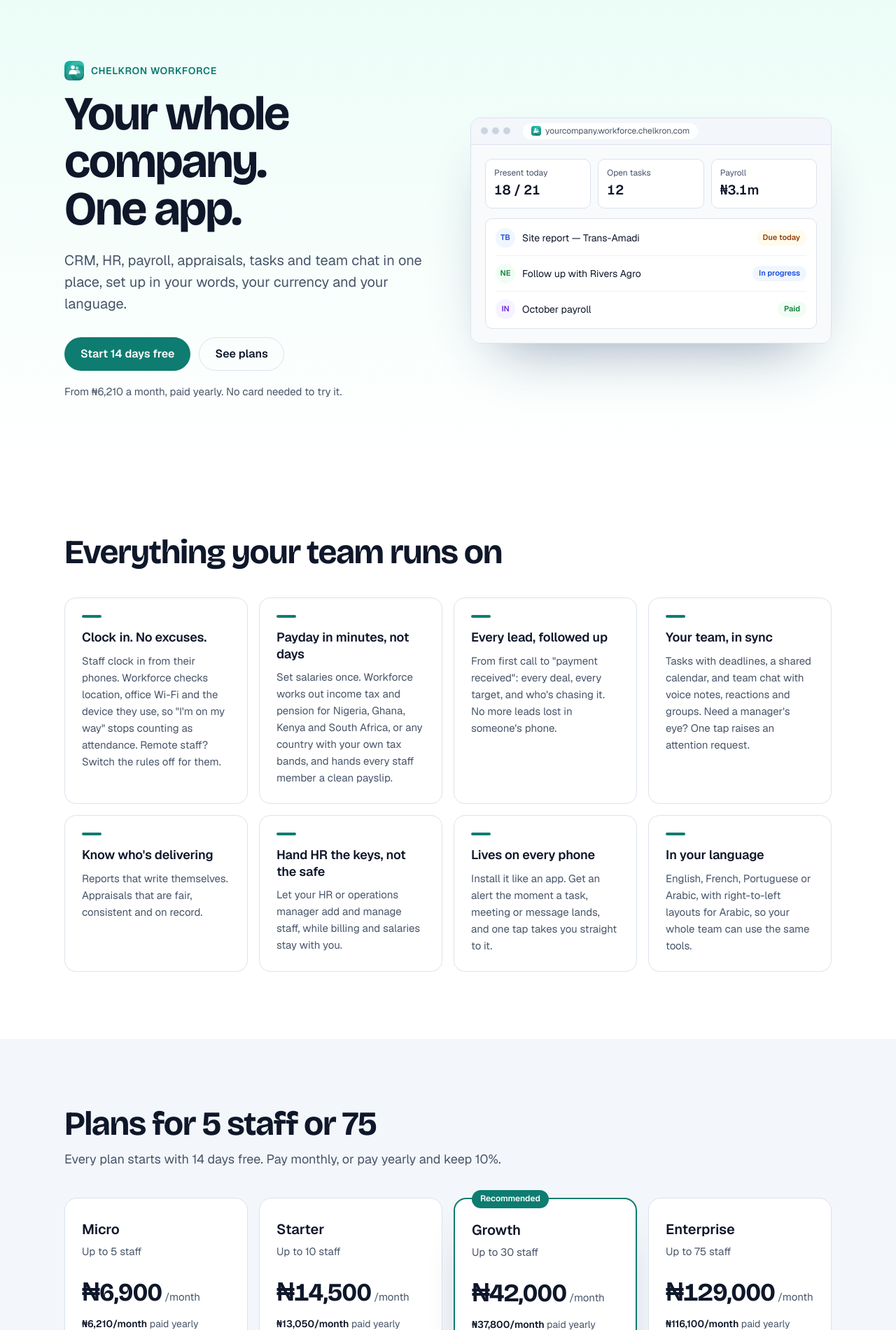
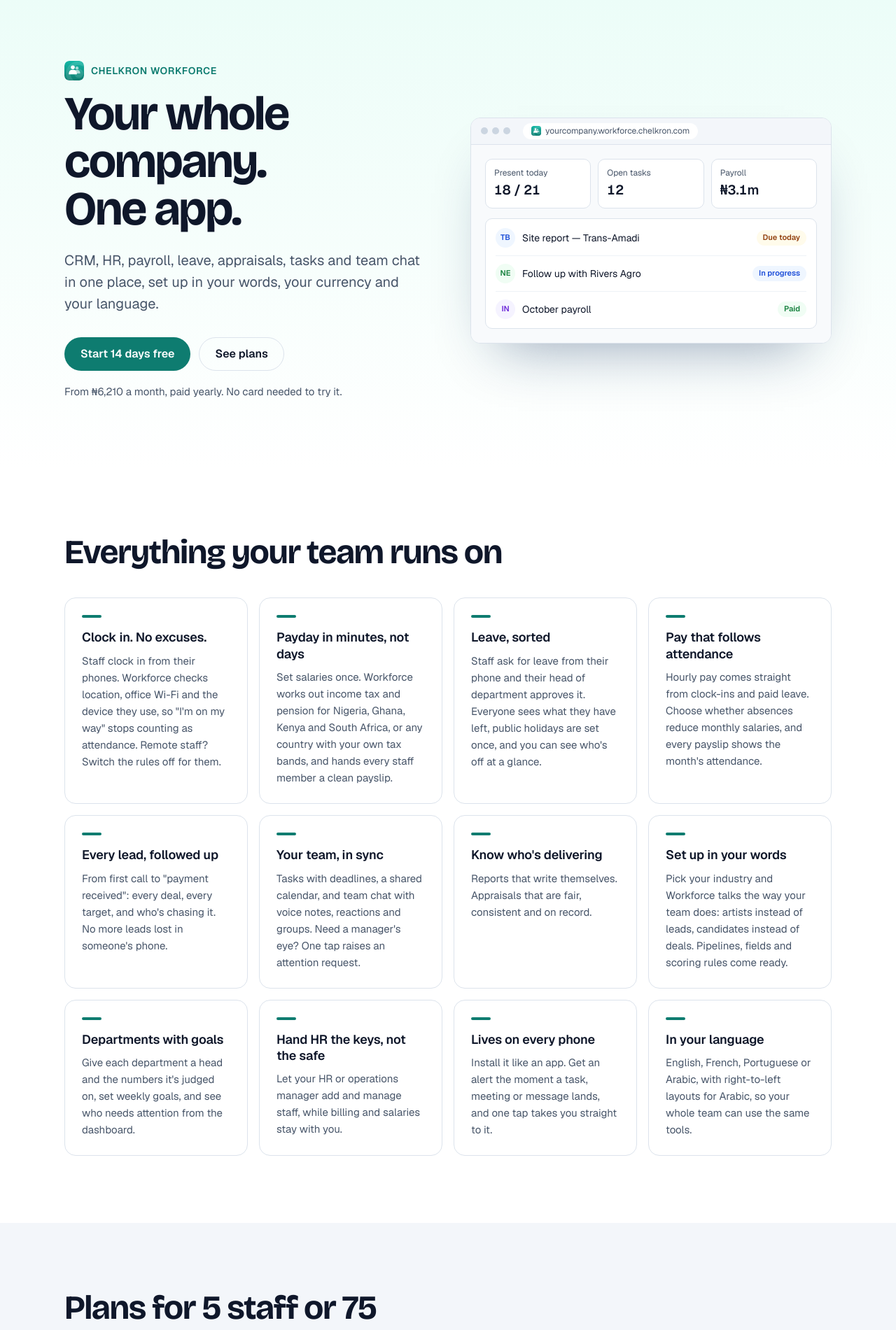
Before and after one commit to chelkron/chelkron-website, a PHP site: page /workforce in a window 1280 px wide. Shown: the part 70-1971 px from the top of the page at 70% size. Run offline with PHP 8.4, Linux system fonts and the light colour scheme.

Commit message:
Workforce: mention Leave and pay that follows attendance
chelkron.com/workforce gets "Leave, sorted" and "Pay that follows attendance",
plus "Set up in your words" and "Departments with goals" so the features fill
a 4 × 3 grid. The home page's Workforce list and the Micro plan mention leave.

Co-Authored-By: Claude Opus 5.5 <noreply@anthropic.com>
Claude-Session: https://claude.ai/code/session_01TehZLgkaxvmJWTgKE9ooZa

```diff
--- a/inc/prices.php
+++ b/inc/prices.php
@@ -9,7 +9,7 @@ const SITE_PLANS = [
     'workforce' => [
         'name' => 'Chelkron Workforce', 'signup' => 'https://workforce.chelkron.com/signup', 'unit' => 'staff',
         'plans' => [
-            ['name' => 'Micro',      'price' => 6900,   'limit' => 'Up to 5 staff',  'points' => ['200 leads in the CRM', 'Attendance, tasks and team chat', 'Payroll and payslips']],
+            ['name' => 'Micro',      'price' => 6900,   'limit' => 'Up to 5 staff',  'points' => ['200 leads in the CRM', 'Attendance, leave, tasks and team chat', 'Payroll and payslips']],
             ['name' => 'Starter',    'price' => 14500,  'limit' => 'Up to 10 staff', 'points' => ['500 leads in the CRM', 'Everything in Micro', 'Free Chelkron Mail offer'], 'bundle' => true],
             ['name' => 'Growth',     'price' => 42000,  'limit' => 'Up to 30 staff', 'points' => ['Unlimited leads', 'Everything in Starter', 'Free Chelkron Mail offer'], 'bundle' => true, 'pick' => true],
             ['name' => 'Enterprise', 'price' => 129000, 'limit' => 'Up to 75 staff', 'points' => ['Unlimited leads', 'Your own custom domain', 'Priority support', 'Free Chelkron Mail offer'], 'bundle' => true],
--- a/index.php
+++ b/index.php
@@ -40,7 +40,8 @@ site_head('', 'Chelkron Technologies builds software that African businesses run
                 <ul class="feat">
                     <li><b>People</b>Staff records, roles and profiles</li>
                     <li><b>Attendance</b>Clock-in from the phone, with location checks</li>
-                    <li><b>Payroll</b>Salaries, tax, pension and payslips</li>
+                    <li><b>Leave</b>Requests, approvals, balances and holidays</li>
+                    <li><b>Payroll</b>Salaries, tax and payslips, linked to attendance</li>
                     <li><b>Sales</b>Leads, pipeline and targets</li>
                     <li><b>Work</b>Tasks, reports, calendar and team chat</li>
                 </ul>
--- a/workforce/index.php
+++ b/workforce/index.php
@@ -8,7 +8,7 @@ site_head('Chelkron Workforce', 'CRM, HR, attendance, payroll, appraisals, tasks
         <div>
             <p class="eyebrow"><img src="/assets/workforce-icon.svg" alt="" width="28" height="28">Chelkron Workforce</p>
             <h1>Your whole company. One app.</h1>
-            <p class="lead">CRM, HR, payroll, appraisals, tasks and team chat in one place, set up in your words, your currency and your language.</p>
+            <p class="lead">CRM, HR, payroll, leave, appraisals, tasks and team chat in one place, set up in your words, your currency and your language.</p>
             <div class="hero-cta">
                 <a class="btn btn-blue" href="https://workforce.chelkron.com/signup">Start 14 days free</a>
                 <a class="btn btn-ghost btn-lg" href="#plans">See plans</a>
@@ -25,9 +25,13 @@ site_head('Chelkron Workforce', 'CRM, HR, attendance, payroll, appraisals, tasks
         <div class="fgrid">
             <div class="fcard"><h3>Clock in. No excuses.</h3><p>Staff clock in from their phones. Workforce checks location, office Wi-Fi and the device they use, so "I'm on my way" stops counting as attendance. Remote staff? Switch the rules off for them.</p></div>
             <div class="fcard"><h3>Payday in minutes, not days</h3><p>Set salaries once. Workforce works out income tax and pension for Nigeria, Ghana, Kenya and South Africa, or any country with your own tax bands, and hands every staff member a clean payslip.</p></div>
+            <div class="fcard"><h3>Leave, sorted</h3><p>Staff ask for leave from their phone and their head of department approves it. Everyone sees what they have left, public holidays are set once, and you can see who's off at a glance.</p></div>
+            <div class="fcard"><h3>Pay that follows attendance</h3><p>Hourly pay comes straight from clock-ins and paid leave. Choose whether absences reduce monthly salaries, and every payslip shows the month's attendance.</p></div>
             <div class="fcard"><h3>Every lead, followed up</h3><p>From first call to "payment received": every deal, every target, and who's chasing it. No more leads lost in someone's phone.</p></div>
             <div class="fcard"><h3>Your team, in sync</h3><p>Tasks with deadlines, a shared calendar, and team chat with voice notes, reactions and groups. Need a manager's eye? One tap raises an attention request.</p></div>
             <div class="fcard"><h3>Know who's delivering</h3><p>Reports that write themselves. Appraisals that are fair, consistent and on record.</p></div>
+            <div class="fcard"><h3>Set up in your words</h3><p>Pick your industry and Workforce talks the way your team does: artists instead of leads, candidates instead of deals. Pipelines, fields and scoring rules come ready.</p></div>
+            <div class="fcard"><h3>Departments with goals</h3><p>Give each department a head and the numbers it's judged on, set weekly goals, and see who needs attention from the dashboard.</p></div>
             <div class="fcard"><h3>Hand HR the keys, not the safe</h3><p>Let your HR or operations manager add and manage staff, while billing and salaries stay with you.</p></div>
             <div class="fcard"><h3>Lives on every phone</h3><p>Install it like an app. Get an alert the moment a task, meeting or message lands, and one tap takes you straight to it.</p></div>
             <div class="fcard"><h3>In your language</h3><p>English, French, Portuguese or Arabic, with right-to-left layouts for Arabic, so your whole team can use the same tools.</p></div>
```
